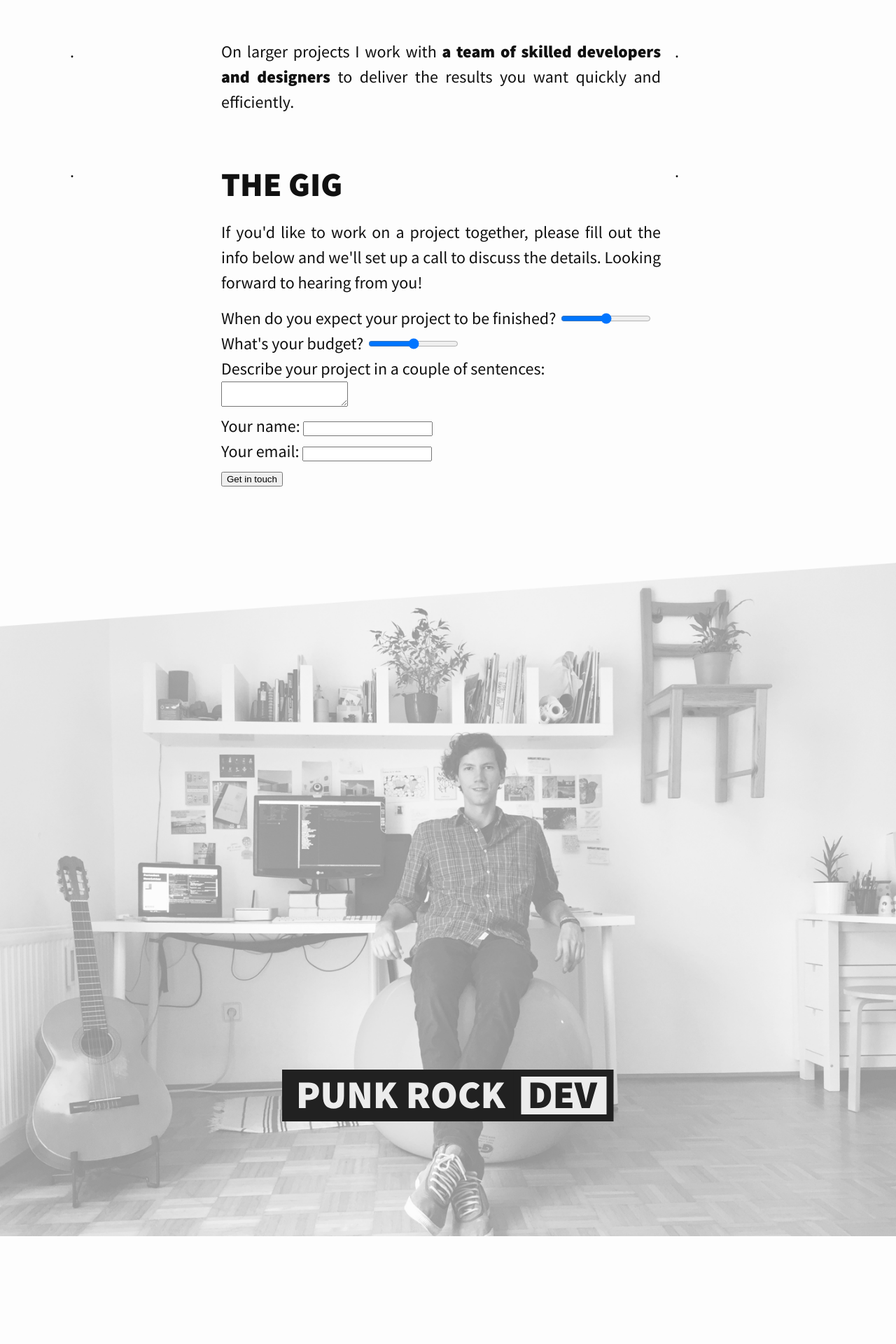
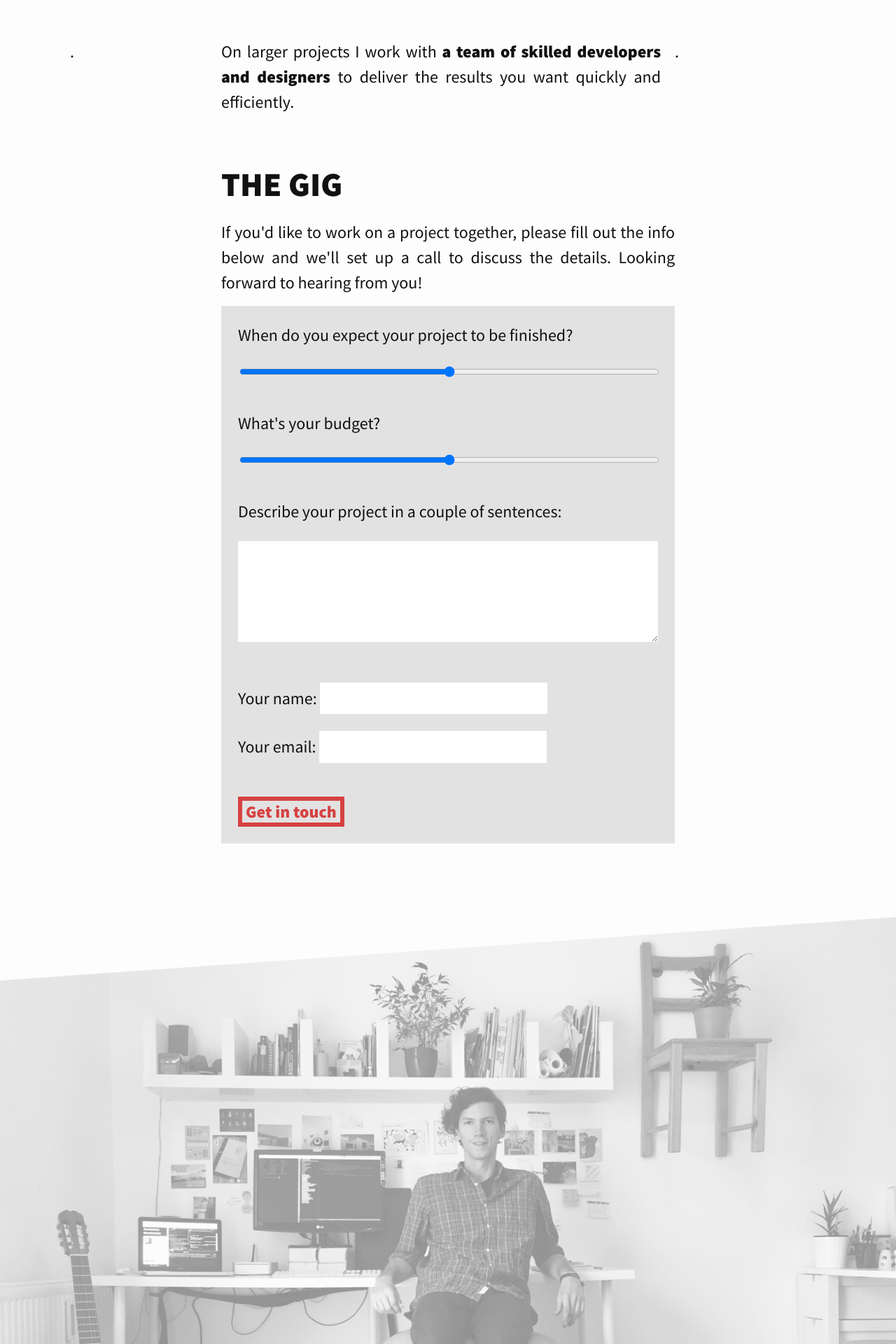
Before and after one commit to punkrockdev/punkrockdev.github.io, a Jekyll site: the page built from index.md, in a window 1280 px wide. Shown: the part 3959-5879 px from the top of the page at 70% size. Built offline with Jekyll 4.4.1, drawn with Linux system fonts in a browser that asks for light colours; before the commit the page ends 5829 px from its top, so only the background shows below that.

Commit message:
little bit of form styling

```diff
--- a/_layouts/home.html
+++ b/_layouts/home.html
@@ -145,8 +145,8 @@ to deliver the results you want quickly and efficiently.</p>
 
 
 <div class="row">
-    <div class="col-1-5">.</div>
-    <div class="col-3-5">
+    <!-- <div class="col-1-5">.</div> -->
+    <div class="col-4-5 col-offset-1-5">
         <h2>THE GIG</h2>
 
         <p>If you'd like to work on a project together, please fill out the info below
@@ -164,8 +164,7 @@ Looking forward to hearing from you!</p>
             </div>
             <div class="form-input" >
                 <label for="description">Describe your project in a couple of sentences:</label>
-                <textarea id="description" name="description">
-                </textarea>
+                <textarea id="description" name="description"></textarea>
             </div>
             <div class="form-input" >
                 <label for="name">Your name:</label>
@@ -188,7 +187,7 @@ Looking forward to hearing from you!</p>
 
         <p></p>
     </div>
-    <div class="col-1-5">.</div>
+    <!-- <div class="col-1-5">.</div> -->
 </div>
 </div>
 </div>
--- /dev/null
+++ b/_sass/_form.scss
@@ -0,0 +1,29 @@
+form {
+    /* margin: 0 auto; */
+    /* width: 400px; */
+    padding: 1em;
+    background: $grey-color-transparent;
+
+    .form-input { margin-bottom: 1em;}
+    input, textarea {
+        font: 1em $base-font-family;
+        border: none;
+        padding: 0.3em;
+    }
+    textarea {
+        margin: 1em 0; width: 100%; height: 6em;
+    }
+    input[type="range" i] {
+        display: block;
+        padding: 1em;
+        width: 100%
+    }
+    input[type="submit"] {
+        margin-top: 1em;
+        color: $accent-color;
+        border: 6px solid $accent-color;
+        background: none;
+        font-weight: 900;
+        padding: 0px 5px;
+    }
+}
--- a/_sass/_grid.scss
+++ b/_sass/_grid.scss
@@ -18,15 +18,24 @@
 [class*='col-']:last-of-type {
   padding-right: 0;
 }
-.col-3-5 {
-    width: 60%;
+
+.col-1-5 {
+    width: 20%;
+}
+.col-offset-1-5 {
+    padding-left: 20%;
 }
 .col-2-5 {
     width: 40%;
 }
-.col-1-5 {
-    width: 20%;
+.col-3-5 {
+    width: 60%;
 }
+.col-4-5 {
+    width: 80%;
+}
+
+
 .col-2-3 {
     width: 66.66%;
 }
--- a/_sass/_layout.scss
+++ b/_sass/_layout.scss
@@ -278,7 +278,7 @@ p {
 
 .app-screenshot {
     img {
-        border: 24px solid rgba(177,172,172,0.34);
+        border: 24px solid $grey-color-transparent;
     }
     p {
         text-align: left;
--- a/css/main.scss
+++ b/css/main.scss
@@ -27,6 +27,9 @@ $on-laptop:        800px;
 $content-width:    1200px;
 $grid-pad:         20px;
 
+$accent-color: #D64242; // red
+$grey-color-transparent: rgba(177,172,172,0.34);
+
 
 // Using media queries with like this:
 // @include media-query($palm) {
@@ -48,5 +51,6 @@ $grid-pad:         20px;
 "base",
 "layout",
 "syntax-highlighting",
-"grid"
+"grid",
+"form"
 ;
```
